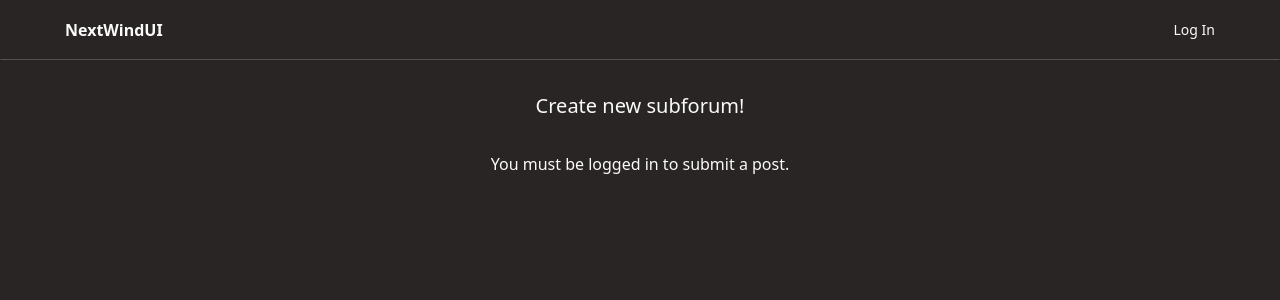
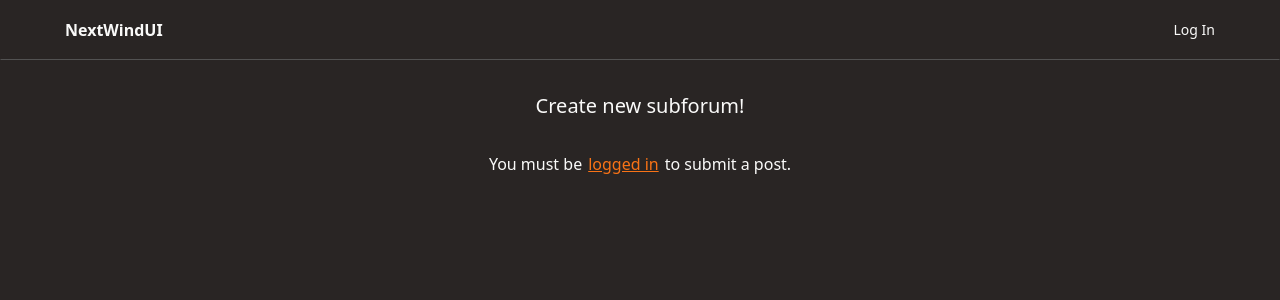
Before and after one commit to nagyb3/nextwindui, a Next.js app: page /subforums/create in a window 1280 px wide. Shown: the top 300 px of the page. Built offline with nearby package versions, Linux system fonts and the light colour scheme; no server answers.

Commit message:
Fix distance between Link and p

```diff
--- a/app/make-post/page.tsx
+++ b/app/make-post/page.tsx
@@ -9,6 +9,7 @@ import { useAuthContext } from "@/components/auth-provider";
 import { Button } from "@/components/ui/button";
 import { supabase } from "@/components/supabase/supabaseClient";
 import { useRouter } from "next/navigation";
+import Link from "next/link";
 
 export default function MakePostPage() {
   const [title, setTitle] = React.useState<string | undefined>(undefined);
@@ -106,14 +107,14 @@ export default function MakePostPage() {
             )}
           </form>
         ) : (
-          <p>
+          <p className="flex gap-x-[6px]">
             You must be
-            <a
+            <Link
               href="/login"
               className="underline text-orange-500 hover:relative hover:top-[1px]"
             >
               logged in
-            </a>
+            </Link>
             to submit a post.
           </p>
         )}
--- a/app/subforums/create/page.tsx
+++ b/app/subforums/create/page.tsx
@@ -8,6 +8,7 @@ import { useAuthContext } from "@/components/auth-provider";
 import { Button } from "@/components/ui/button";
 import { supabase } from "@/components/supabase/supabaseClient";
 import { useRouter } from "next/navigation";
+import Link from "next/link";
 
 export default function MakePostPage() {
   const [subforum, setSubforum] = React.useState<string | undefined>(undefined);
@@ -79,7 +80,16 @@ export default function MakePostPage() {
             )}
           </form>
         ) : (
-          <p>You must be logged in to submit a post.</p>
+          <p className="flex gap-x-[6px]">
+            You must be{" "}
+            <Link
+              href="/login"
+              className="underline text-orange-500 hover:relative hover:top-[1px]"
+            >
+              logged in
+            </Link>{" "}
+            to submit a post.
+          </p>
         )}
       </div>
     </div>
```
